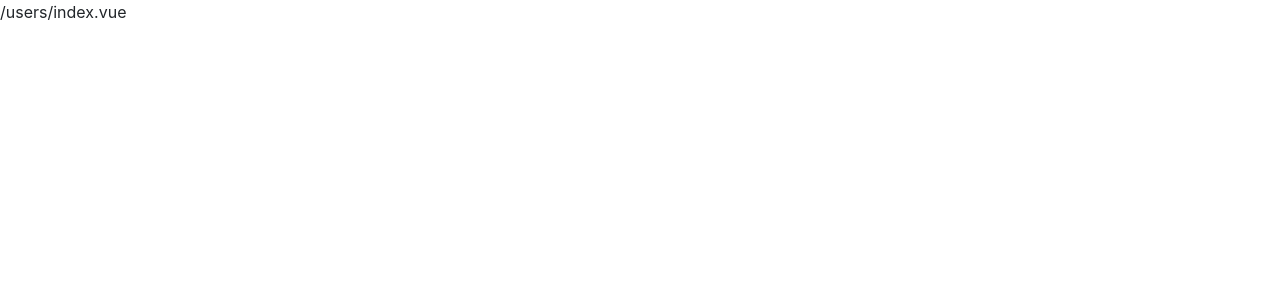
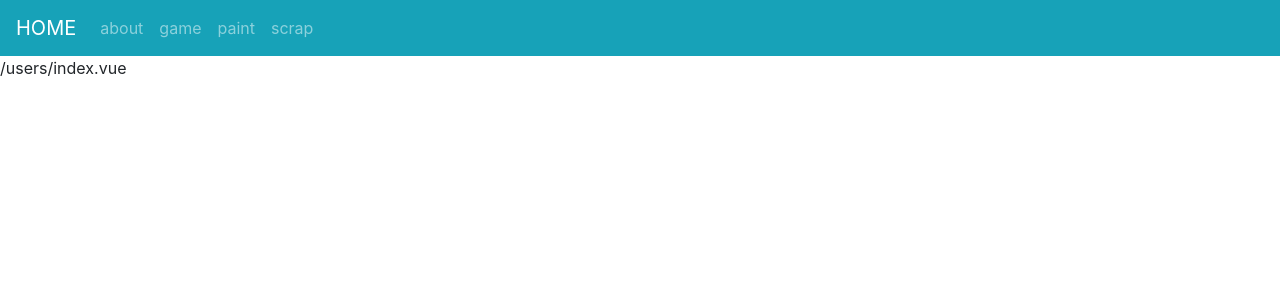
Before and after one commit to katsudoni315/katsudoni_pj, a Nuxt app: page /users in a window 1280 px wide. Shown: the top 300 px of the page. Built offline with nearby package versions, Linux system fonts and the light colour scheme.

Commit message:
2021/02/02　ナビバー追加

```diff
--- /dev/null
+++ b/components/CommonHeader.vue
@@ -0,0 +1,16 @@
+<template>
+     <div class="myheader">
+    <b-navbar toggleable="sm" type="dark" variant="info">
+      <b-navbar-brand to=“/“>HOME</b-navbar-brand>
+      <b-navbar-toggle target="nav-collapse"></b-navbar-toggle>
+      <b-collapse id="nav-collapse" is-nav>
+        <b-navbar-nav>
+          <b-nav-item to="/about">about</b-nav-item>
+          <b-nav-item to="/game">game</b-nav-item>
+          <b-nav-item to="/paint">paint</b-nav-item>
+          <b-nav-item to="/scrap">scrap</b-nav-item>
+        </b-navbar-nav>
+      </b-collapse>
+    </b-navbar>
+  </div>
+</template>
--- a/layouts/default.vue
+++ b/layouts/default.vue
@@ -1,9 +1,19 @@
 <template>
   <div>
+    <common-header></common-header>
     <nuxt/>
   </div>
 </template>
 
+<script>
+import CommonHeader from '../components/CommonHeader'
+export default {
+  components: {
+    CommonHeader
+  }
+
+}
+</script>
 <style>
 html {
   font-family: "Source Sans Pro", -apple-system, BlinkMacSystemFont, "Segoe UI", Roboto, "Helvetica Neue", Arial, sans-serif;
--- a/package.json
+++ b/package.json
@@ -23,6 +23,6 @@
     "eslint": "^4.19.1",
     "eslint-friendly-formatter": "^4.0.1",
     "eslint-loader": "^2.1.1",
-    "eslint-plugin-vue": "^4.0.0"
+    "eslint-plugin-vue": "^4.7.1"
   }
 }
--- a/pages/index.vue
+++ b/pages/index.vue
@@ -1,17 +1,29 @@
 <template>
   <section class="container">
-      <h1 class="h1">Nuxt Bootstrap</h1>
-      <b-button variant="primary">Primary Button</b-button>
+    <b-card class="main-card">
+      <b-card-title>{{ homeTitle }}</b-card-title>
+      <b-card-body>
+        千里の道も一歩より
+      </b-card-body>
+    </b-card>
   </section>
 </template>
 
 <script>
 export default {
+  data: () => ({
+    qiitaData: Array,
+    homeTitle: String,
+
+  }),
+
   async mounted() {
-    console.log(
-      JSON.stringify(await this.$axios.$get('https://qiita.com/api/v2/items?query=tag:nuxt.js'),true, '')
-      )
 
+  },
+
+  async created (){
+    this.homeTitle = 'MIURA PAGE'
+    this.qiitaData = JSON.stringify(await this.$axios.$get('https://qiita.com/api/v2/items?query=tag:nuxt.js'),true, '')
   }
 }
 </script>
@@ -45,4 +57,9 @@ export default {
 .links {
   padding-top: 15px;
 }
+
+.main-card {
+  width: 100%;
+  height: 100%;
+}
 </style>
```
Also changed, not shown: 1 other file (tests, documents, lock files or other folders).
